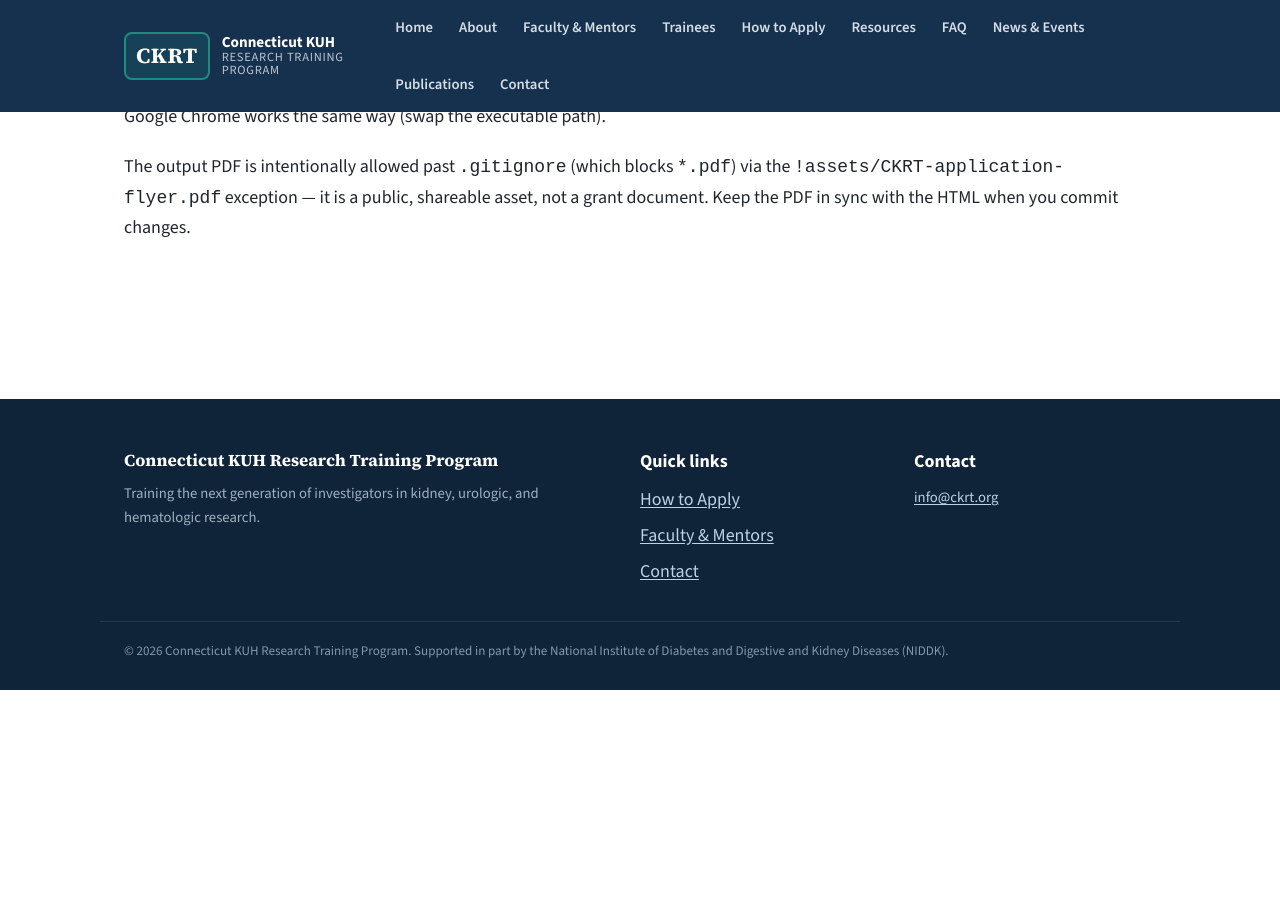
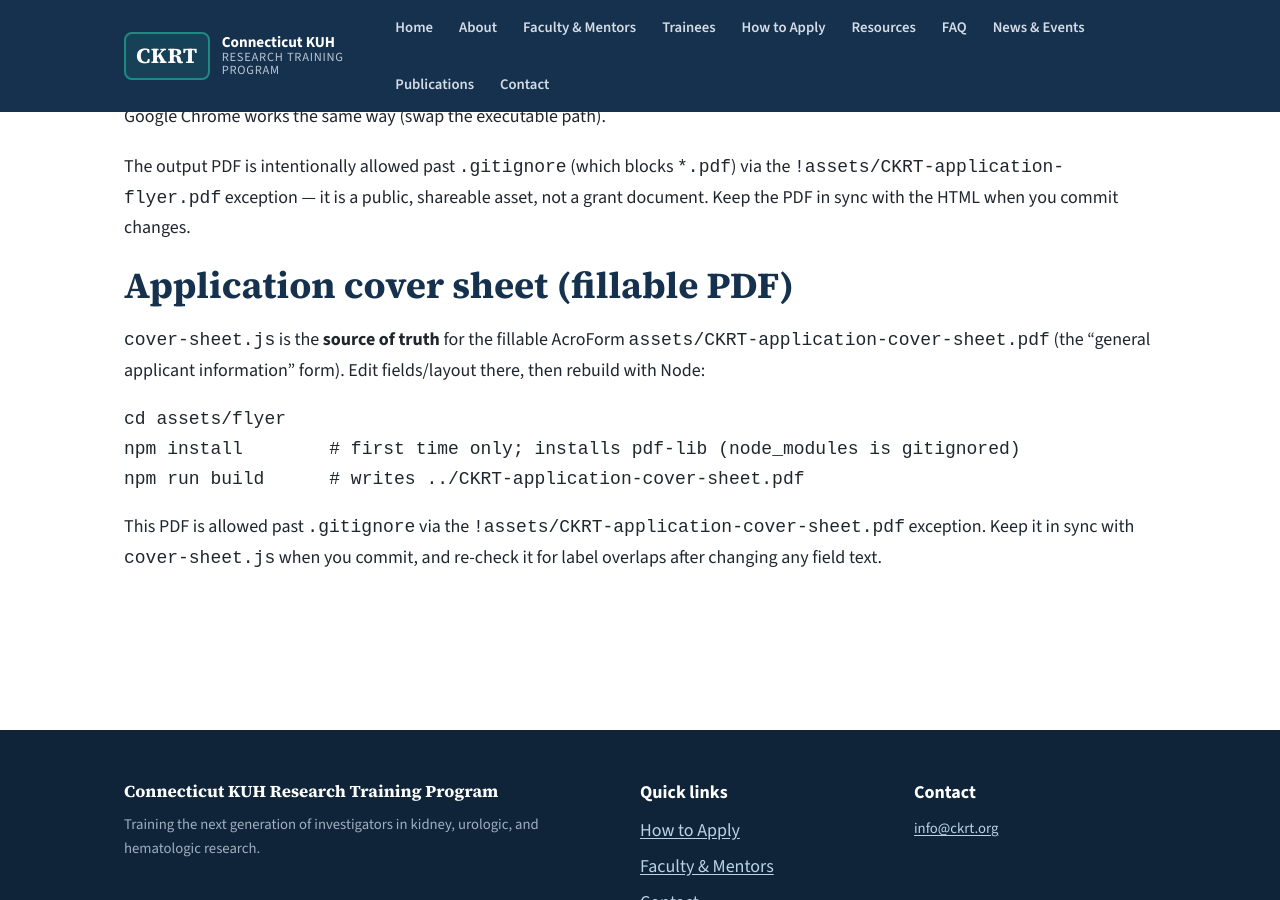
Before and after one commit to fpwilson3-star/ckrt-website, a Jekyll site: the page built from assets/flyer/README.md, in a window 1280 px wide and 900 px high, scrolled down 545 px. Built offline with Jekyll 4.4.1, drawn with Linux system fonts in a browser that asks for light colours; our own code applies the rules of GitHub Pages for plain Markdown files; before the commit the page ends 1235 px from its top, so only the background shows below that.

Commit message:
Add fillable application cover sheet for general applicant info
Add an on-brand AcroForm PDF cover sheet (applicant details, career stage,
eligibility, discipline, mentorship) with its pdf-lib generator as the source
of truth. Link it from the "General applicant information" item on apply.html
and allow the generated PDF past the grant-doc gitignore rule.

Co-Authored-By: Claude Opus 4.8 <noreply@anthropic.com>

````diff
--- a/apply.html
+++ b/apply.html
@@ -65,7 +65,9 @@ dedicated mentoring team supporting both research progress and career developmen
 
 <h3>Part I &mdash; Applicant</h3>
 <ul>
-  <li>General applicant information</li>
+  <li><strong>General applicant information</strong> &mdash; complete the
+      <a href="{{ '/assets/CKRT-application-cover-sheet.pdf' | relative_url }}">fillable cover
+      sheet (PDF)</a> and include it as the first page of your Part&nbsp;I PDF</li>
   <li>NIH biosketch or CV of the applicant (no specified format)</li>
   <li>Personal statement (&frac12; to 1 page)</li>
   <li>Research plan (500-word limit, excluding references or figures)</li>
--- a/assets/flyer/README.md
+++ b/assets/flyer/README.md
@@ -20,3 +20,20 @@ The output PDF is intentionally allowed past `.gitignore` (which blocks `*.pdf`)
 via the `!assets/CKRT-application-flyer.pdf` exception — it is a public,
 shareable asset, not a grant document. Keep the PDF in sync with the HTML when
 you commit changes.
+
+# Application cover sheet (fillable PDF)
+
+`cover-sheet.js` is the **source of truth** for the fillable AcroForm
+`assets/CKRT-application-cover-sheet.pdf` (the "general applicant information"
+form). Edit fields/layout there, then rebuild with Node:
+
+```bash
+cd assets/flyer
+npm install        # first time only; installs pdf-lib (node_modules is gitignored)
+npm run build      # writes ../CKRT-application-cover-sheet.pdf
+```
+
+This PDF is allowed past `.gitignore` via the
+`!assets/CKRT-application-cover-sheet.pdf` exception. Keep it in sync with
+`cover-sheet.js` when you commit, and re-check it for label overlaps after
+changing any field text.
````
Also changed, not shown: assets/flyer/cover-sheet.js (added, +193 -0 lines), assets/flyer/package.json (added, +12 -0 lines), 3 other files.
